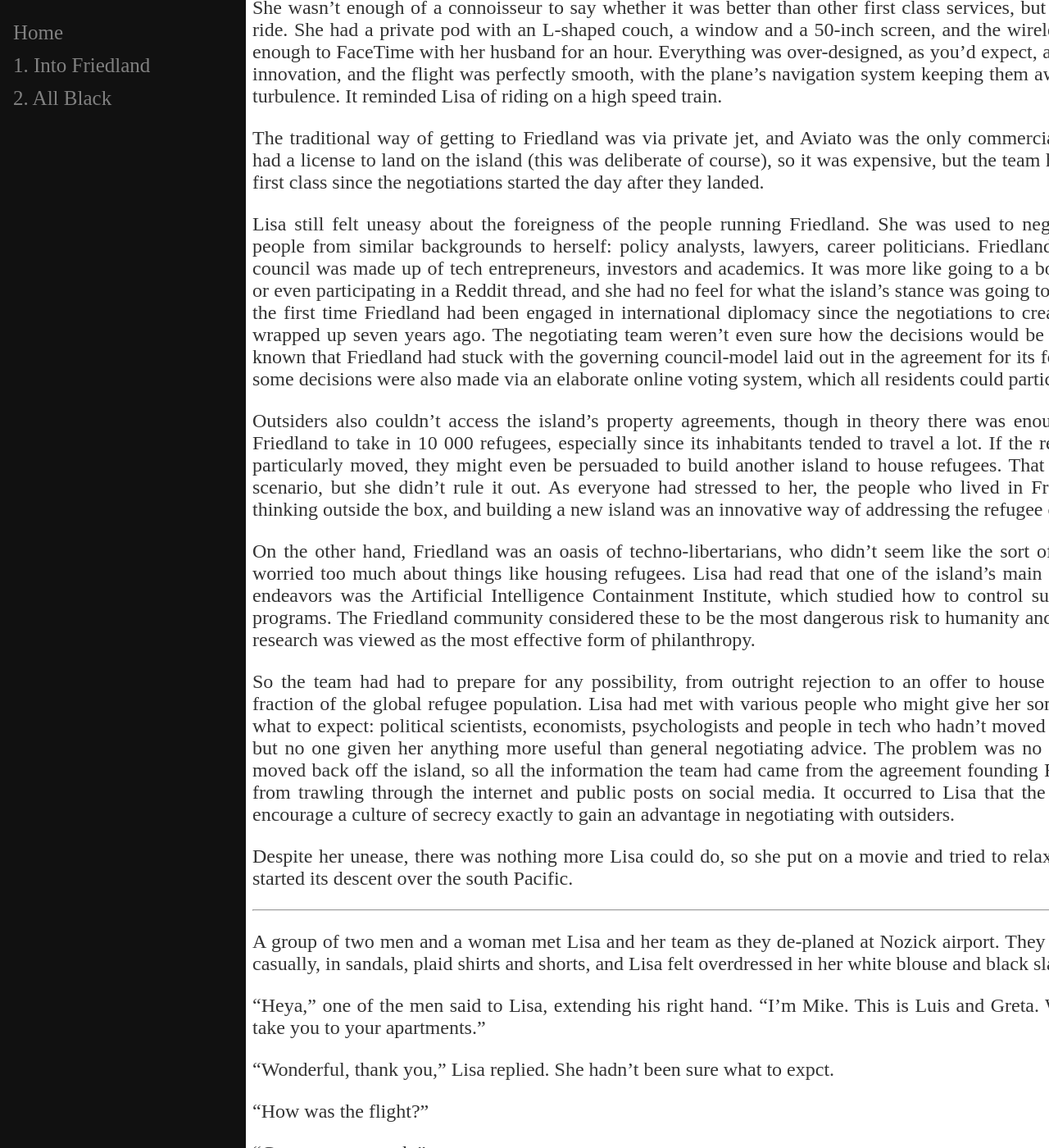
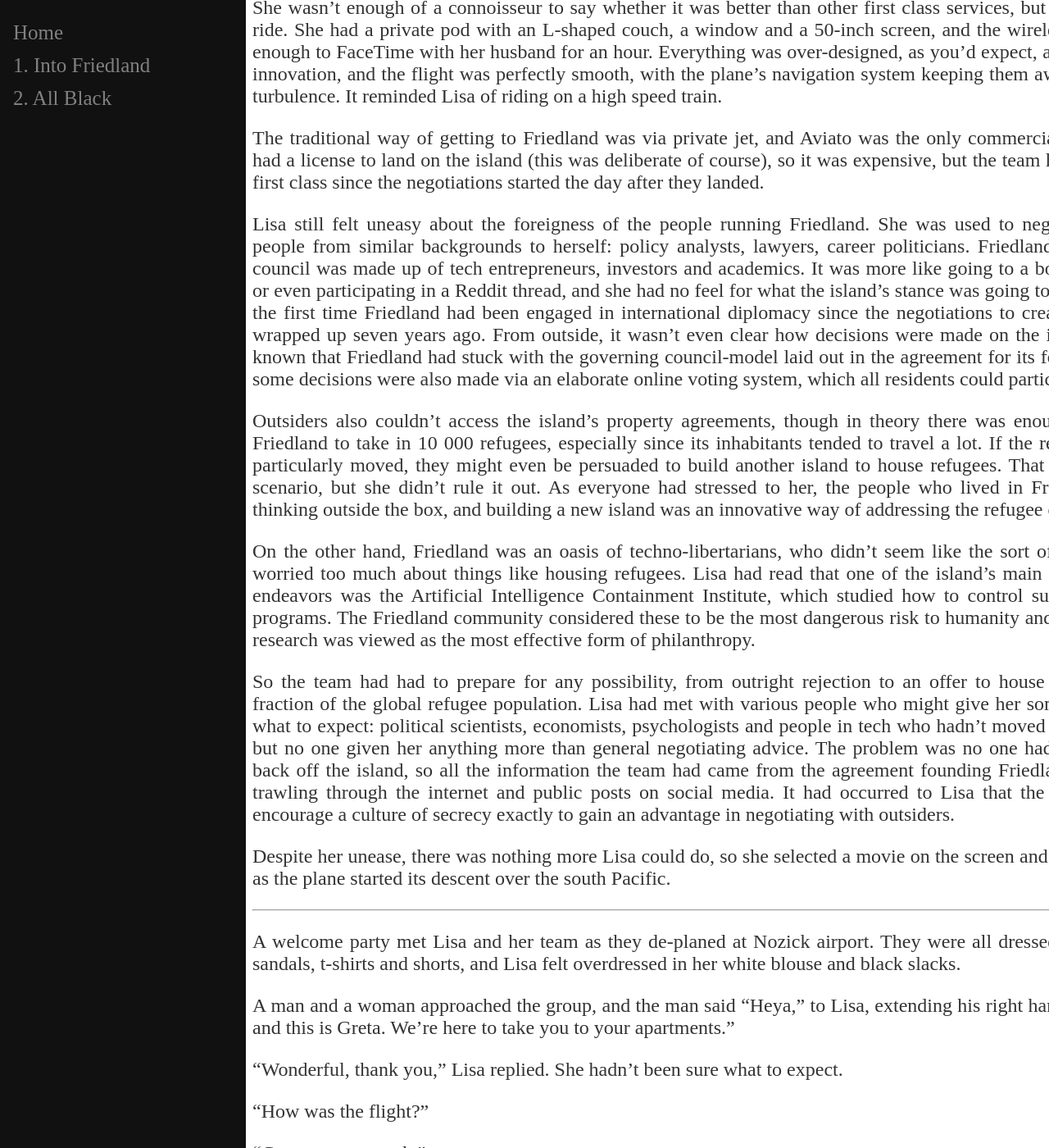
Before and after one commit to fylobc/fylobc.github.io, a Jekyll site: the page built from _parts/Part_0.md, in a window 1280 px wide and 1400 px high, scrolled down 1220 px. Shown: the whole window at 82% size. Built offline with Jekyll 4.4.1, drawn with Linux system fonts in a browser that asks for light colours; some of the changed text lies outside the part shown.

Commit message:
Edited part 1

```diff
--- a/_parts/Part_0.md
+++ b/_parts/Part_0.md
@@ -27,43 +27,43 @@ Lisa nodded and looked through the notes she had made in preparation for the mee
 
 <hr>
 
-Lisa looked out of the window and thought of that line from Blood Meridian: “The floor of the playa lay smooth and unbroken by any track and the mountains in their blue islands stood footless in the void like floating temples.” She tried to rework it for the Pacific, which was smooth and unbroken and blue below her, separated by white islands of cloud.
+Lisa looked out of the window and thought of that line from Blood Meridian: <a href="https://books.google.com/books?id=s-QzccStux4C&pg=PA114&lpg=PA114&dq=The+floor+of+the+playa+lay+smooth+and+unbroken+by+any+track+and+the+mountains&source=bl&ots=hpVZhZfDod&sig=tZsiYYv6B8mVy_-6ceOdPzWUyAM&hl=en&sa=X&ved=0ahUKEwjypZPO6rnbAhUI7p8KHaW-ArkQ6AEIOjAC#v=onepage&q=The%20floor%20of%20the%20playa%20lay%20smooth%20and%20unbroken%20by%20any%20track%20and%20the%20mountains&f=false">“The floor of the playa lay smooth and unbroken by any track and the mountains in their blue islands stood footless in the void like floating temples.”</a> She tried to rework it for the Pacific, which was smooth and unbroken and blue below her, separated by white islands of cloud.
 
 She wasn’t enough of a connoisseur to say whether it was better than other first class services, but it was a nice ride. She had a private pod with an L-shaped couch, a window and a 50-inch screen, and the wireless was good enough to FaceTime with her husband for an hour. Everything was over-designed, as you’d expect, advertising its innovation, and the flight was perfectly smooth, with the plane’s navigation system keeping them away from any turbulence. It reminded Lisa of riding on a high speed train.
 
 The traditional way of getting to Friedland was via private jet, and Aviato was the only commercial airline that had a license to land on the island (this was deliberate of course), so it was expensive, but the team had been sent first class since the negotiations started the day after they landed.
 
-Lisa still felt uneasy about the foreigness of the people running Friedland. She was used to negotiating with people from similar backgrounds to herself: policy analysts, lawyers, career politicians. Friedland’s governing council was made up of tech entrepreneurs, investors and academics. It was more like going to a board meeting, or even participating in a Reddit thread, and she had no feel for what the island's stance was going to be. This was the first time Friedland had been engaged in international diplomacy since the negotiations to create the island wrapped up seven years ago. The negotiating team weren't even sure how the decisions would be made. It was known that Friedland had stuck with the governing council-model laid out in the agreement for its formation, but some decisions were also made via an elaborate online voting system, which all residents could participate in.
+Lisa still felt uneasy about the foreigness of the people running Friedland. She was used to negotiating with people from similar backgrounds to herself: policy analysts, lawyers, career politicians. Friedland’s governing council was made up of tech entrepreneurs, investors and academics. It was more like going to a board meeting, or even participating in a Reddit thread, and she had no feel for what the island's stance was going to be. This was the first time Friedland had been engaged in international diplomacy since the negotiations to create the island wrapped up seven years ago. From outside, it wasn't even clear how decisions were made on the island. It was known that Friedland had stuck with the governing council-model laid out in the agreement for its formation, but some decisions were also made via an elaborate online voting system, which all residents could participate in.
 
 Outsiders also couldn’t access the island's property agreements, though in theory there was enough space for Friedland to take in 10 000 refugees, especially since its inhabitants tended to travel a lot. If the residents were particularly moved, they might even be persuaded to build another island to house refugees. That was a dream scenario, but she didn’t rule it out. As everyone had stressed to her, the people who lived in Friedland liked thinking outside the box, and building a new island was an innovative way of addressing the refugee crisis.
 
 On the other hand, Friedland was an oasis of techno-libertarians, who didn’t seem like the sort of people who worried too much about things like housing refugees. Lisa had read that one of the island’s main philanthropic endeavors was the Artificial Intelligence Containment Institute, which studied how to control superintelligent programs. The Friedland community considered these to be the most dangerous risk to humanity and funding this research was viewed as the most effective form of philanthropy.
 
-So the team had had to prepare for any possibility, from outright rejection to an offer to house a substantial fraction of the global refugee population. Lisa had met with various people who might give her some insight on what to expect: political scientists, economists, psychologists and people in tech who hadn’t moved to the island, but no one given her anything more useful than general negotiating advice. The problem was no one had ever moved back off the island, so all the information the team had came from the agreement founding Friedland and from trawling through the internet and public posts on social media. It occurred to Lisa that the island might encourage a culture of secrecy exactly to gain an advantage in negotiating with outsiders.
+So the team had had to prepare for any possibility, from outright rejection to an offer to house a substantial fraction of the global refugee population. Lisa had met with various people who might give her some insight on what to expect: political scientists, economists, psychologists and people in tech who hadn’t moved to the island, but no one given her anything more than general negotiating advice. The problem was no one had ever moved back off the island, so all the information the team had came from the agreement founding Friedland and from trawling through the internet and public posts on social media. It had occurred to Lisa that the island might encourage a culture of secrecy exactly to gain an advantage in negotiating with outsiders.
 
-Despite her unease, there was nothing more Lisa could do, so she put on a movie and tried to relax as the plane started its descent over the south Pacific.
+Despite her unease, there was nothing more Lisa could do, so she selected a movie on the screen and tried to relax as the plane started its descent over the south Pacific.
 
 <hr>
 
-A group of two men and a woman met Lisa and her team as they de-planed at Nozick airport. They were dressed casually, in sandals, plaid shirts and shorts, and Lisa felt overdressed in her white blouse and black slacks.
+A welcome party met Lisa and her team as they de-planed at Nozick airport. They were all dressed casually, in sandals, t-shirts and shorts, and Lisa felt overdressed in her white blouse and black slacks.
 
-“Heya,” one of the men said to Lisa, extending his right hand. “I’m Mike. This is Luis and Greta. We’re here to take you to your apartments."
+A man and a woman approached the group, and the man said "Heya," to Lisa, extending his right hand. “I’m Luis and this is Greta. We’re here to take you to your apartments."
 
-"Wonderful, thank you," Lisa replied. She hadn't been sure what to expct.
+"Wonderful, thank you," Lisa replied. She hadn't been sure what to expect.
 
 "How was the flight?"
 
 "Great, very smooth."
 
-"I'm glad to hear it. Yes Aviato's a solid airline."
+"I'm glad to hear it. Yea Aviato's a great airline."
 
 "You get what you pay for I guess," Lisa said wrily.
 
-"Ha ha, yes, very true," Mike answered, then: "here, let me take your bag.”
+"Ha ha, yes, very true," Luis laughed, then: "here, let me take your bag.”
 
-“Thanks,” Lisa said and let Mike take her roller bag.
+“Thanks,” Lisa said as Luis took the handle of her roller bag.
 
-“We’ve split you up across four apartments, four in each," Mike explained. "They’re on the other side of the island, the North Shore, looking out over the water. I think you’ll like them.”
+“We’ve split you up across four apartments, four in each," he explained. "They’re on the other side of the island, the North Shore, looking out over the water. They're pretty nice, I think you’ll like them.”
 
 “Sounds great. And transportation?”
 
@@ -71,13 +71,13 @@ A group of two men and a woman met Lisa and her team as they de-planed at Nozick
 
 “Excellent,” Lisa said.
 
-Mike led them out of the airport and got into a four person car with Lisa, Greta and Suhil, the other lead negotiator. They made awkward small talk for a bit and then passed into silence, as the hosts respected that Lisa and Suhil were tired from the long trip.
+Luis led them out of the airport and ordered a four person car for Lisa, Greta, Suhil (the other lead negotiator) and himself. The rest of the group also got into four person cars, with two visitors and two hosts.
 
-It was like being on a cross between an aircraft carrier and one of the artificial islands off Dubai. The water was ever-present -- even in the center of the island you could smell the salt -- though the island was so massive it didn't feel the waves. The buildings were mostly apartment blocks, four or five stories high, with bungalows, family homes and office blocks scattered among them. The surface of the island had some gentle topography, and a hill on the eastern edge which was its highest point.
+The lead car was quiet at first, as the hosts respected that Lisa and Suhil were tired from the long trip. It was like being on a cross between an aircraft carrier and one of the artificial islands off Dubai. The water was ever-present -- even in the center of the island you could smell the salt -- but the island was so massive it didn't feel the waves. The surface had some gentle topography, with a hill on the eastern edge as the highest point.
 
-Although Friedland had been completed just five years ago, there was a studied lack of sterility. The master urban plan had been done by B.I.G., but competitions had been held to design different parts of the city, and even specific buildings, so each part of the island had a distinct character. Each neighborhood also had a park, and the streets had wide bike lanes and tree-lined pavements, except for some narrows side streets which seemed to be reserved for pedestrians and cyclists.
+Although Friedland had been completed just five years ago, there was a studied lack of sterility. The master urban plan had been done by B.I.G., but competitions had been held to design individual neighborhoors, and even individual buildings, so each part of the island had a distinct character. The buildings were mostly apartment blocks, four or five stories high, with bungalows, family homes, office blocks and parks scattered among them. The streets had wide bike lanes and tree-lined pavements, except for some narrows side streets which seemed to be reserved for pedestrians and cyclists.
 
-The city bustled, but it still felt slightly undercrowded, and Lisa made a mental note that the infrastructure could easily support an increase in the population.
+The city bustled, but it felt undercrowded, and Lisa made a mental note that the infrastructure could easily support an increase in the population.
 
 After maneuvering through the streets, the car eventually got onto a wide highway which intersected the middle of the island.
 
@@ -87,17 +87,17 @@ After maneuvering through the streets, the car eventually got onto a wide highwa
 
 "Yea kind of," Greta answered. "We normally help with the orientation of new residents."
 
-"It's something that could be automated, but studies have shown that new residents get more out of it when humans lead their orientations," Mike added.
+"It's something that could be automated, but studies have shown that new residents get more out of it when humans lead their orientations," Luis added.
 
 "The rate of new people coming to the island has slowed down a lot, so we don't do this very often anymore," Greta continued. "Maybe once a month at this point. So the council thought it would be helpful for you guys to have some people to show you around."
 
 "Yes, definitely," Lisa agreed. "Your island is a very mysterious place."
 
-Mike and Greta looked at each other and grinned. "Yes, you could say that," Mike said. "We try to be selective about the kind of person who comes here. We don't want to discourage people from moving here, but we want to make them work for it a bit. Speak to people and do some research."
+Luis and Greta looked at each other and grinned. "Yes, you could say that," Luis said. "We try to be selective about the kind of person who comes here. We don't want to discourage people from moving here, but we want to make them work for it a bit. Speak to people and do some research."
 
 "So it's kind of a word-of-mouth thing?" Suhil asked. "A friend of a friend can give you the details?"
 
-"Yes. We also actively invite some people for whom there might be mutual benefits from them coming here," Mike said.
+"Yes. We also actively invite some people for whom there might be mutual benefits from them coming here," Luis said.
 
 "It's also a matter of self-preservation," Greta added. "There were fears that some countries or organizations might try to intervene in the island, because they disagreed with a policy decision, to target specific individuals or for some other reason. By keeping them out of the loop we give them less reason to interfere."
 
@@ -107,7 +107,7 @@ Mike and Greta looked at each other and grinned. "Yes, you could say that," Mike
 
 "Is it anonymous?" Suhil asked.
 
-"Of course," Mike said.
+"Of course," Luis said.
 
 The car had smoothly accelerated to 250 kilometers an hour once they got onto the highway, and they quickly got to the North shore of the island, which was only ten kilometers long. They took an off ramp and drove through the North Shore neighborhood. Finally on the edge of the water there were a set of four tall, glass apartment buildings, shaped like boat sails.
 
```
Also changed, not shown: other parts of _parts/Part_0.md (+1 -1 lines).
